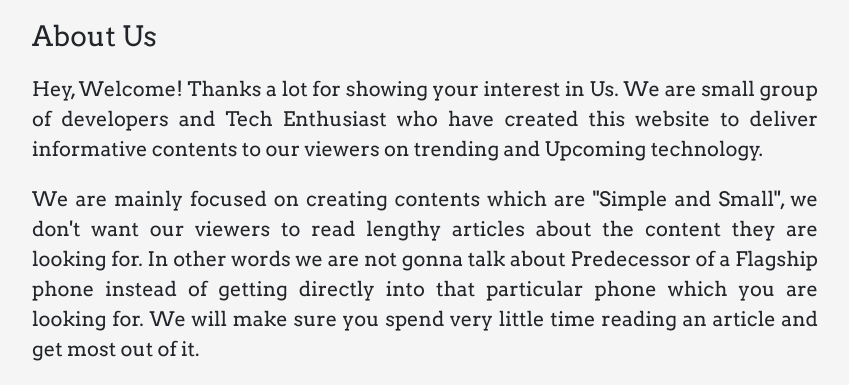
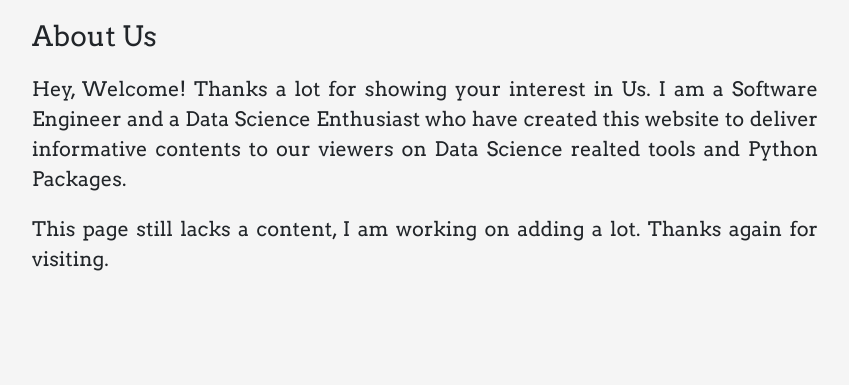
Before and after one commit to sprakshith/TechDeciphers, a Django app: page /aboutUs/ in a window 1280 px wide. Shown: the part 56-441 px from the top of the page, without its empty margins (79-928 px from the left). Run offline with Django 3.2, Linux system fonts and the light colour scheme; some libraries are stand-ins or nearby versions.

Commit message:
Update aboutUs.html

```diff
--- a/TechDeciphers/Templates/CommonTemplates/AboutUs/aboutUs.html
+++ b/TechDeciphers/Templates/CommonTemplates/AboutUs/aboutUs.html
@@ -20,25 +20,11 @@
           <h3>About Us</h3>
 
           <p class='justifiedContentAboutUs'>
-            Hey, Welcome! Thanks a lot for showing your interest in Us. We are small group of developers and Tech Enthusiast
-            who have created this website to deliver informative contents to our viewers on trending and Upcoming technology.
+            Hey, Welcome! Thanks a lot for showing your interest in Us. I am a Software Engineer and a Data Science Enthusiast
+            who have created this website to deliver informative contents to our viewers on Data Science realted tools and Python Packages.
           </p>
           <p class='justifiedContentAboutUs'>
-            We are mainly focused on creating contents which are "Simple and Small", we don't want our viewers to read lengthy articles
-            about the content they are looking for. In other words we are not gonna talk about Predecessor of a Flagship phone instead of
-            getting directly into that particular phone which you are looking for. We will make sure you spend very little time reading an
-            article and get most out of it.
-          </p>
-          <p class='justifiedContentAboutUs'>
-            Right now we have four types of article. Gadgets, where we upload all the specs, price, etc about newly released gadgets. News, where
-            we upload contents on the treding and upcomming technology. Top X, where we upload articles like Top 5 Softwares to install, Top 5
-            Programming Languages to learn, Top 10 Best DSLR Cameras etc. And finally Leaks, here we upload leaked Specs on a gadget like release date,
-            price etc.
-          </p>
-          <p class='justifiedContentAboutUs'>
-            This website is still in its early stage of development, we will be making a lot of changes and improvements to it
-            in the future. So if you have any suggestions please feel free to drop them. And also feel free to drop down any bugs you encounter.
-            Thanks Again, have a nice day..!
+            This page still lacks a content, I am working on adding a lot. Thanks again for visiting.
           </p>
         </div>
       </div>
```
